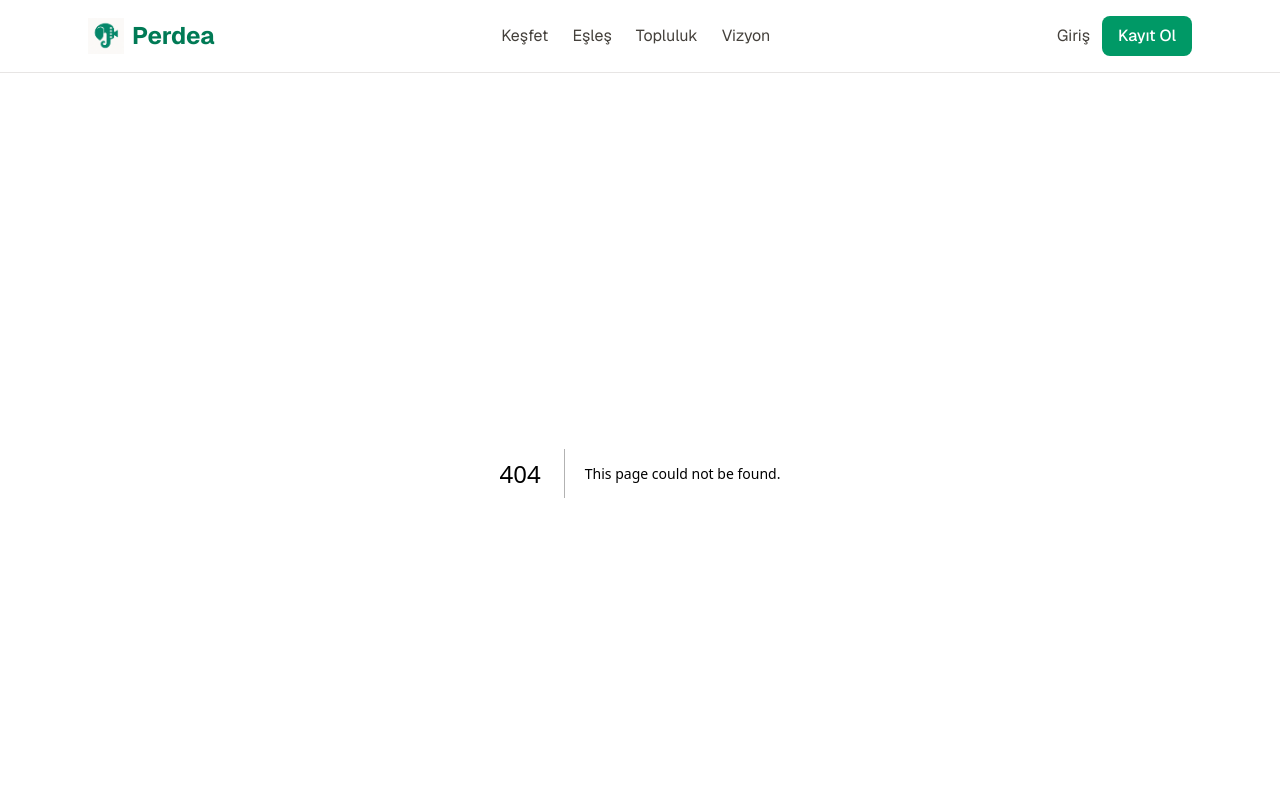
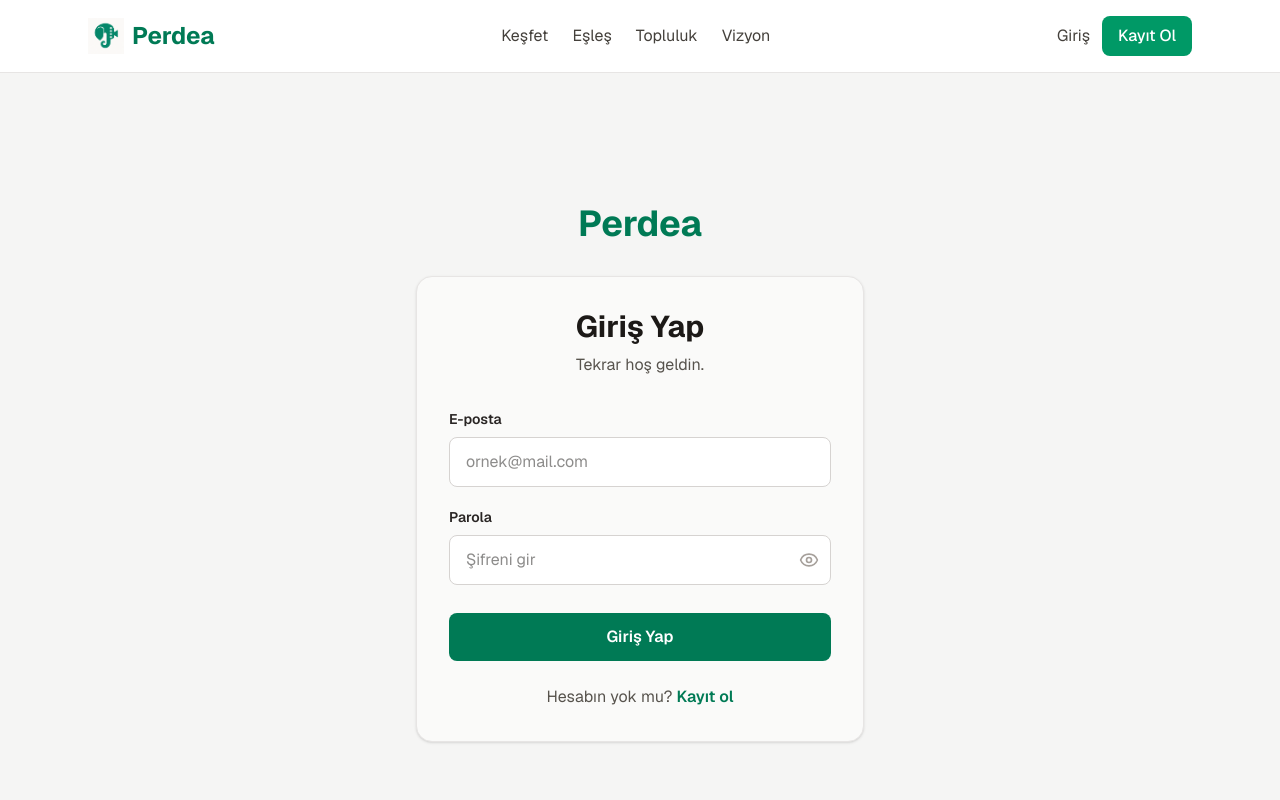
Before and after one commit to Kedaybehzat/Perdea, a Next.js app: page /giris in a window 1280 px wide. Before the commit this address had no page. Shown: the top 800 px of the page. Built offline with nearby package versions, Linux system fonts and the light colour scheme; no server answers.

Commit message:
Modül 3: giriş sayfası + Header auth entegrasyonu + çıkış

```diff
--- /dev/null
+++ b/app/auth/actions.ts
@@ -0,0 +1,10 @@
+'use server'
+
+import { createClient } from "@/lib/supabase/server"
+import { redirect } from "next/navigation"
+
+export async function cikisYap() {
+  const supabase = await createClient()
+  await supabase.auth.signOut()
+  redirect('/')
+}
--- /dev/null
+++ b/app/giris/GirisFormu.tsx
@@ -0,0 +1,76 @@
+'use client'
+
+import { useState } from 'react'
+import Link from 'next/link'
+import { Eye, EyeOff } from 'lucide-react'
+import { girisYap } from './actions'
+
+export default function GirisFormu({ hata }: { hata?: string }) {
+  const [sifreGorunur, setSifreGorunur] = useState(false)
+
+  return (
+    <div className="bg-stone-50 rounded-2xl shadow-sm border border-stone-200 p-8">
+      <h2 className="text-3xl font-bold text-stone-900 text-center mb-2">
+        Giriş Yap
+      </h2>
+      <p className="text-stone-600 text-center mb-8">
+        Tekrar hoş geldin.
+      </p>
+
+      {hata && (
+        <div className="mb-6 px-4 py-3 bg-red-50 border border-red-200 rounded-lg text-red-700 text-sm">
+          {hata}
+        </div>
+      )}
+
+      <form action={girisYap} className="flex flex-col gap-5">
+        {/* E-posta */}
+        <div className="flex flex-col gap-2">
+          <label className="text-sm font-semibold text-stone-800">E-posta</label>
+          <input
+            type="email"
+            name="email"
+            placeholder="ornek@mail.com"
+            required
+            className="px-4 py-3 border border-stone-300 rounded-lg focus:outline-none focus:border-emerald-600 bg-white"
+          />
+        </div>
+
+        {/* Parola */}
+        <div className="flex flex-col gap-2">
+          <label className="text-sm font-semibold text-stone-800">Parola</label>
+          <div className="relative">
+            <input
+              type={sifreGorunur ? 'text' : 'password'}
+              name="password"
+              placeholder="Şifreni gir"
+              required
+              className="w-full px-4 py-3 pr-12 border border-stone-300 rounded-lg focus:outline-none focus:border-emerald-600 bg-white"
+            />
+            <button
+              type="button"
+              onClick={() => setSifreGorunur(!sifreGorunur)}
+              className="absolute right-3 top-1/2 -translate-y-1/2 text-stone-400 hover:text-stone-600"
+            >
+              {sifreGorunur ? <EyeOff size={20} /> : <Eye size={20} />}
+            </button>
+          </div>
+        </div>
+
+        <button
+          type="submit"
+          className="mt-2 px-4 py-3 bg-emerald-700 text-white rounded-lg font-semibold hover:bg-emerald-800 transition-colors"
+        >
+          Giriş Yap
+        </button>
+      </form>
+
+      <p className="text-center text-stone-600 mt-6">
+        Hesabın yok mu?{' '}
+        <Link href="/kayit" className="text-emerald-700 font-semibold hover:underline">
+          Kayıt ol
+        </Link>
+      </p>
+    </div>
+  )
+}
--- /dev/null
+++ b/app/giris/actions.ts
@@ -0,0 +1,33 @@
+'use server'
+
+import { createClient } from "@/lib/supabase/server"
+import { redirect } from "next/navigation"
+import { emailDogrula, sifreDogrula} from "@/lib/validation"
+
+export async function girisYap(formData: FormData) {
+  const supabase = await createClient()
+
+  // 1. formdan email ve password'ü çek (username YOK)
+  const email = formData.get('email') as string
+  const password = formData.get('password') as string
+
+  // 2. DOĞRULAMA: emailDogrula ?? sifreDogrula  (?? zinciriyle, kayıttaki gibi)
+  //    hata varsa → redirect('/giris?hata=' + encodeURIComponent(hata))
+  const hata =
+  emailDogrula(email) ??
+  sifreDogrula(password)
+
+  if(hata){
+    redirect('/giris?hata=' + encodeURIComponent(hata))
+  }
+
+  // 3. giriş yap
+  const { error } = await supabase.auth.signInWithPassword({ email, password })
+
+  if (error) {
+    redirect('/giris?hata=' + encodeURIComponent(error.message))
+  }
+
+  // 4. başarılıysa anasayfaya
+  redirect('/')
+}
--- /dev/null
+++ b/app/giris/page.tsx
@@ -0,0 +1,21 @@
+import GirisFormu from './GirisFormu'
+
+export default async function GirisPage({
+  searchParams,
+}: {
+  searchParams: Promise<{ hata?: string }>
+}) {
+  const params = await searchParams
+  const hata = params.hata
+
+  return (
+    <main className="min-h-screen flex items-center justify-center px-6 py-12 bg-stone-100">
+      <div className="w-full max-w-md">
+        <h1 className="text-4xl font-bold text-emerald-700 text-center mb-8">
+          Perdea
+        </h1>
+        <GirisFormu hata={hata} />
+      </div>
+    </main>
+  )
+}
--- a/components/Header.tsx
+++ b/components/Header.tsx
@@ -1,7 +1,12 @@
 import Link from "next/link";
 import Image from "next/image";
+import { cikisYap } from "@/app/auth/actions";
+import { createClient } from "@/lib/supabase/server";
 
-export default function Header() {
+
+export default async function Header() {
+  const supabase = await createClient();
+  const { data: { user } } = await supabase.auth.getUser();
   return (
     <header className="bg-white border-b border-stone-200 sticky top-0 z-50">
       <div className="max-w-6xl mx-auto px-6 py-4 flex items-center justify-between">
@@ -32,6 +37,25 @@ export default function Header() {
         </nav>
 
        <div className="flex items-center gap-3">
+          {user ? (
+            <>
+              <Link
+                href="/profil"
+                className="text-stone-700 hover:text-emerald-700 transition-colors hidden sm:block"
+              >
+                Profil
+              </Link>
+              <form action={cikisYap}>
+                <button
+                  type="submit"
+                  className="bg-emerald-600 text-white px-4 py-2 rounded-lg hover:bg-emerald-700 transition-colors font-medium"
+                >
+                  Çıkış Yap
+                </button>
+              </form>
+            </>
+          ) : (
+            <>
               <Link
                 href="/giris"
                 className="text-stone-700 hover:text-emerald-700 transition-colors hidden sm:block"
@@ -44,6 +68,8 @@ export default function Header() {
               >
                 Kayıt Ol
               </Link>
+            </>
+          )}
         </div>
       </div>
     </header>
```
Lines whose indentation alone changed are shown as unchanged.
